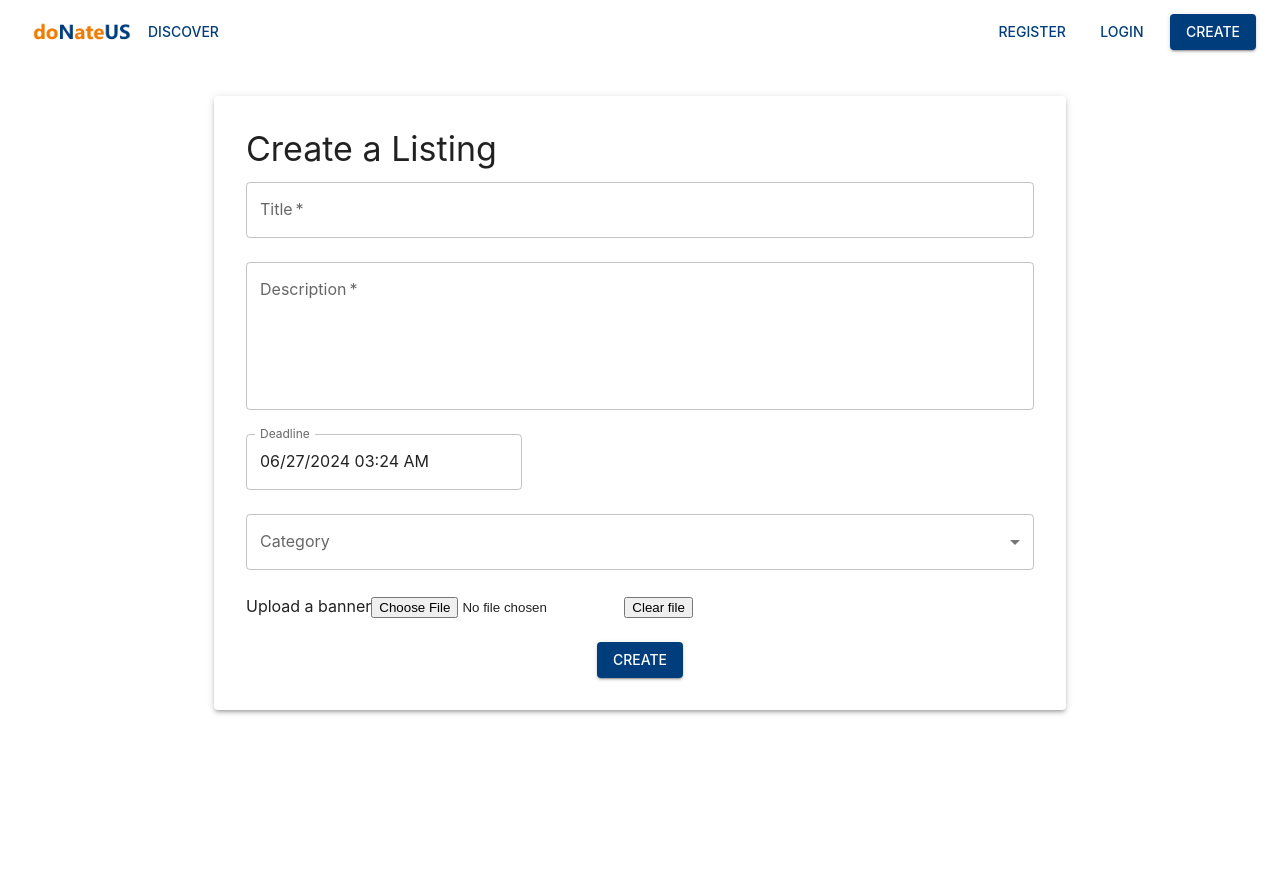
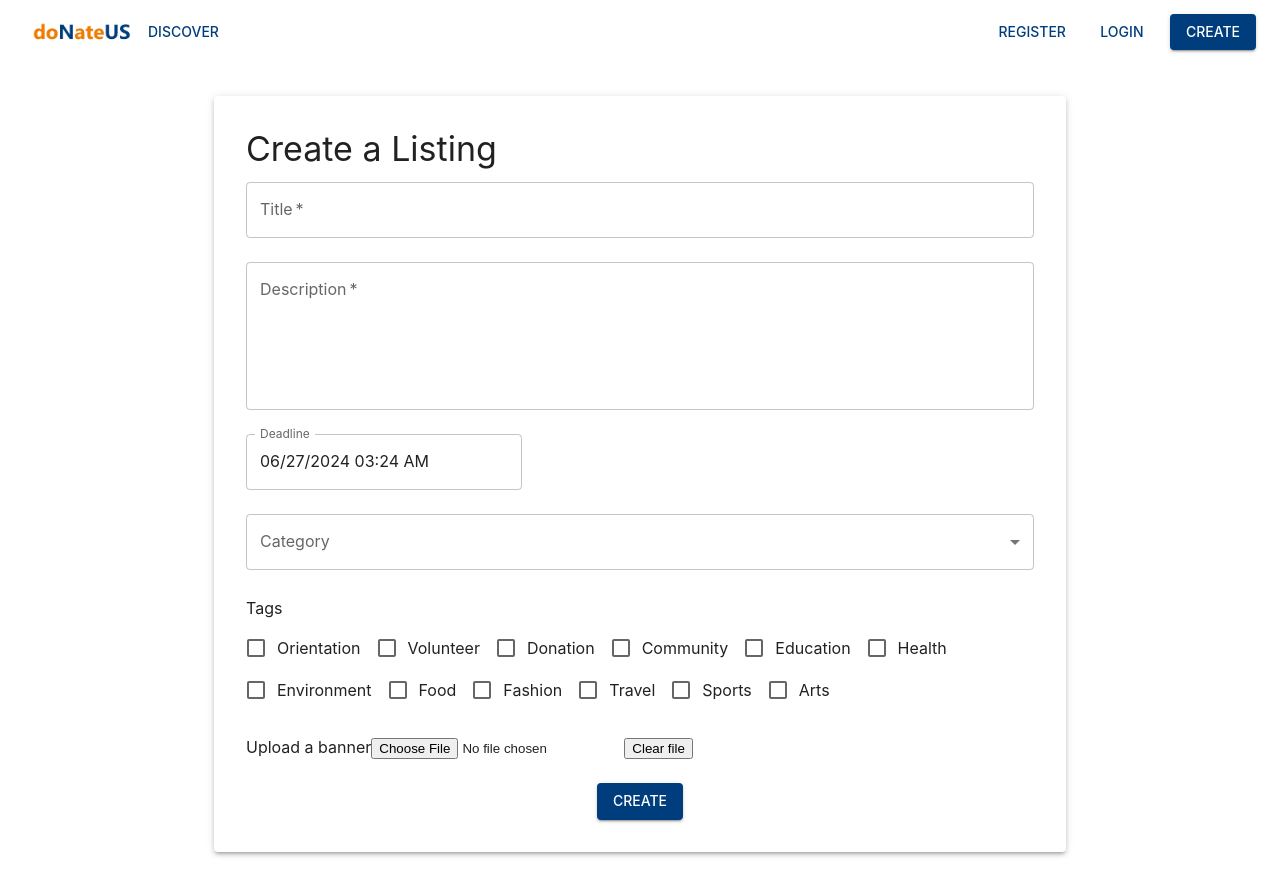
Before and after one commit to hj235/doNateUS, a React (Vite) app in the folder client/: page /create in a window 1280 px wide. Before the commit the page ends 800 px from the top, so only its background shows below. Built offline with nearby package versions, Linux system fonts and the light colour scheme.

Commit message:
Functionality: Updated listing schema and create page to allow setting of tags

```diff
--- a/client/src/pages/CreateListing.jsx
+++ b/client/src/pages/CreateListing.jsx
@@ -22,7 +22,8 @@ export default function CreateListing() {
     type: '',
     deadline: dayjs(),
     target_balance: '',
-    owner: user ? user._id : ''
+    owner: user ? user._id : '',
+    tags: [],
   });
 
   const [file, setFile] = useState(null);
@@ -47,11 +48,20 @@ export default function CreateListing() {
     }
   }, [file]);
 
+  const handleTagChange = (tag) => {
+    setData((prevState) => {
+      const tags = prevState.tags.includes(tag)
+        ? prevState.tags.filter((t) => t !== tag)
+        : [...prevState.tags, tag];
+      return { ...prevState, tags };
+    });
+  };
+
   const createListing = async (e) => {
     e.preventDefault();
     try {
       const toastie = toast.loading('Creating listing...');
-      const { title, description, type, deadline, target_balance, owner } = data;
+      const { title, description, type, deadline, target_balance, owner, tags } = data;
       const response = await axios.post('/api/listings/create', {
         title,
         description,
@@ -59,24 +69,20 @@ export default function CreateListing() {
         deadline,
         target_balance,
         owner,
+        tags,
       });
       if (response.data.error) {
         toast.error('Error occurred while creating listing.', { id: toastie });
       }
 
-      let mediaURL = null
+      let mediaURL = null;
       if (file) {
         const fileRef = ref(mediaRef, `/listing/${response.data._id}/banner`);
         await uploadBytes(fileRef, file);
-        await getDownloadURL(fileRef).then(url => {
-          console.log(`File uploaded to firebase storage at: ${url}`);
-          mediaURL = url;
-        });
+        mediaURL = await getDownloadURL(fileRef);
         const fbResponse = await axios.patch(`/api/listings/update/${response.data._id}`, { media: mediaURL });
         if (fbResponse.data.error) {
           toast.error('Error occurred while uploading banner. Please try again later.');
-        } else {
-          console.log('Retrieved new listing successfully');
         }
       }
 
@@ -88,6 +94,7 @@ export default function CreateListing() {
         media: null,
         target_balance: '',
         owner: user ? user._id : '',
+        tags: [],
       });
       toast.success('Listing created successfully!', { id: toastie });
       const loading = toast.loading('Redirecting to listing page');
@@ -140,34 +147,43 @@ export default function CreateListing() {
             </Box>
             {data.type === 'Fundraiser' && (
               <Box mb={3}>
-                <TextField label="Goal ($)" fullWidth
+                <TextField label="Goal ($)" fullWidth type="number"
                   value={data.target_balance} onChange={(e) => setData({ ...data, target_balance: e.target.value })} />
               </Box>
             )}
             {data.type === 'Recruitment' && (
               <Box mb={3}>
-                <TextField label="Slots" fullWidth
+                <TextField label="Slots" fullWidth type="number"
                   value={data.target_balance} onChange={(e) => setData({ ...data, target_balance: e.target.value })} />
               </Box>
             )}
-            {/* <Box mb={3}>
+            <Box mb={3}>
               <Typography variant="subtitle1" gutterBottom>
                 Tags
               </Typography>
-              <FormControlLabel control={<Checkbox />} label="Orientation" />
-              <FormControlLabel control={<Checkbox />} label="Volunteer" />
-              <FormControlLabel control={<Checkbox />} label="Donation" />
-            </Box> */}
+              {["Orientation", "Volunteer", "Donation", "Community", "Education", "Health", "Environment", "Food", "Fashion", "Travel", "Sports", "Arts"].map((tag) => (
+                <FormControlLabel
+                  key={tag}
+                  control={
+                    <Checkbox
+                      checked={data.tags.includes(tag)}
+                      onChange={() => handleTagChange(tag)}
+                    />
+                  }
+                  label={tag}
+                />
+              ))}
+            </Box>
             <Box mb={3}>
               <label htmlFor='fileinput'>Upload a banner</label>
               <input accept='image/*' id='fileinput' type='file' onChange={(e) => setFile(e.target.files[0])} />
-              { fileURL && (
-                <CardMedia component="img" image={fileURL} alt='uploaded-file'/>
+              {fileURL && (
+                <CardMedia component="img" image={fileURL} alt='uploaded-file' />
               )}
               <button className='clearbutton' type='button' onClick={() => setFile(null)}>Clear file</button>
             </Box>
             <Box textAlign="center">
-              <Button type="submit" variant="contained" color="primary"> Create </Button>
+              <Button type="submit" variant="contained" color="primary">Create</Button>
             </Box>
           </form>
         </Box>
```
Also changed, not shown: 2 other files (tests, documents, lock files or other folders).
